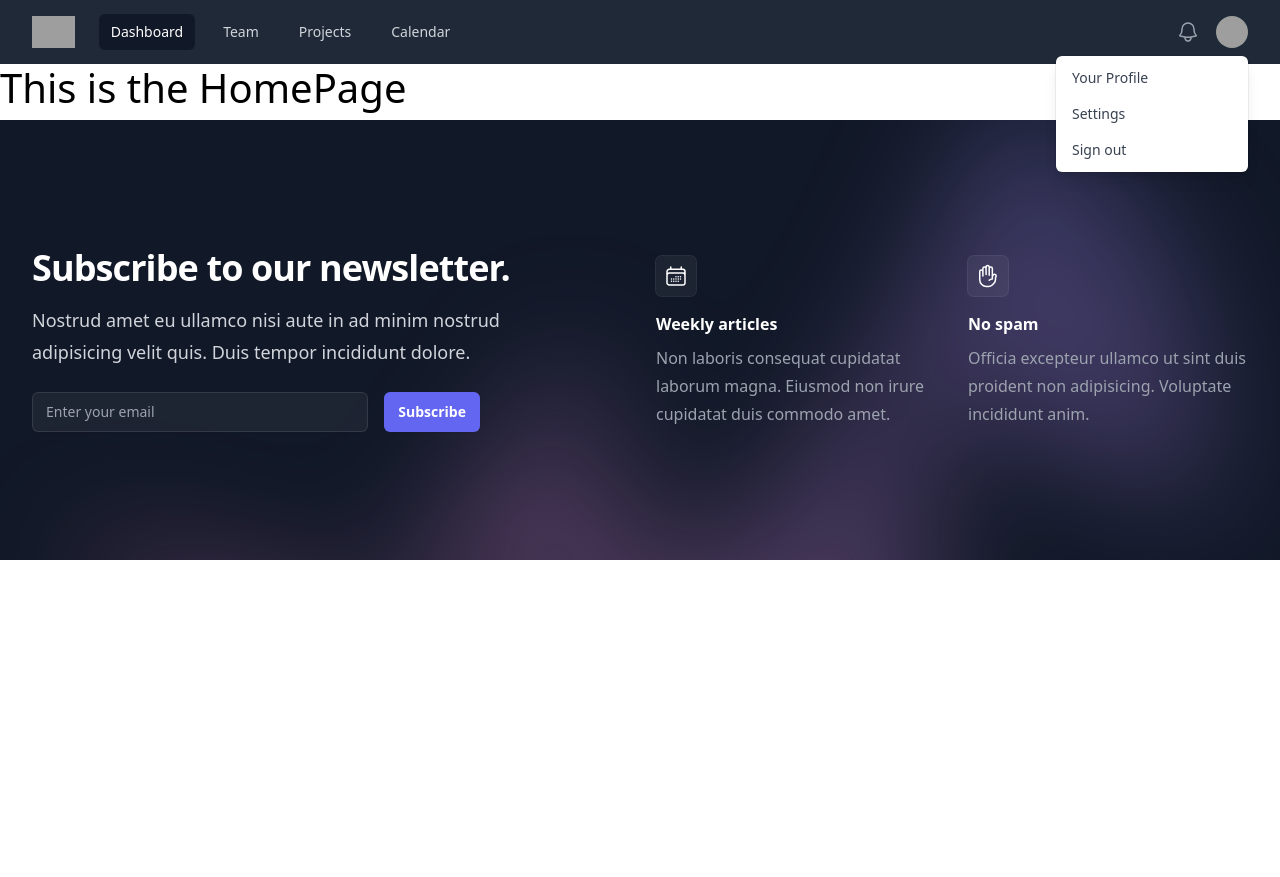
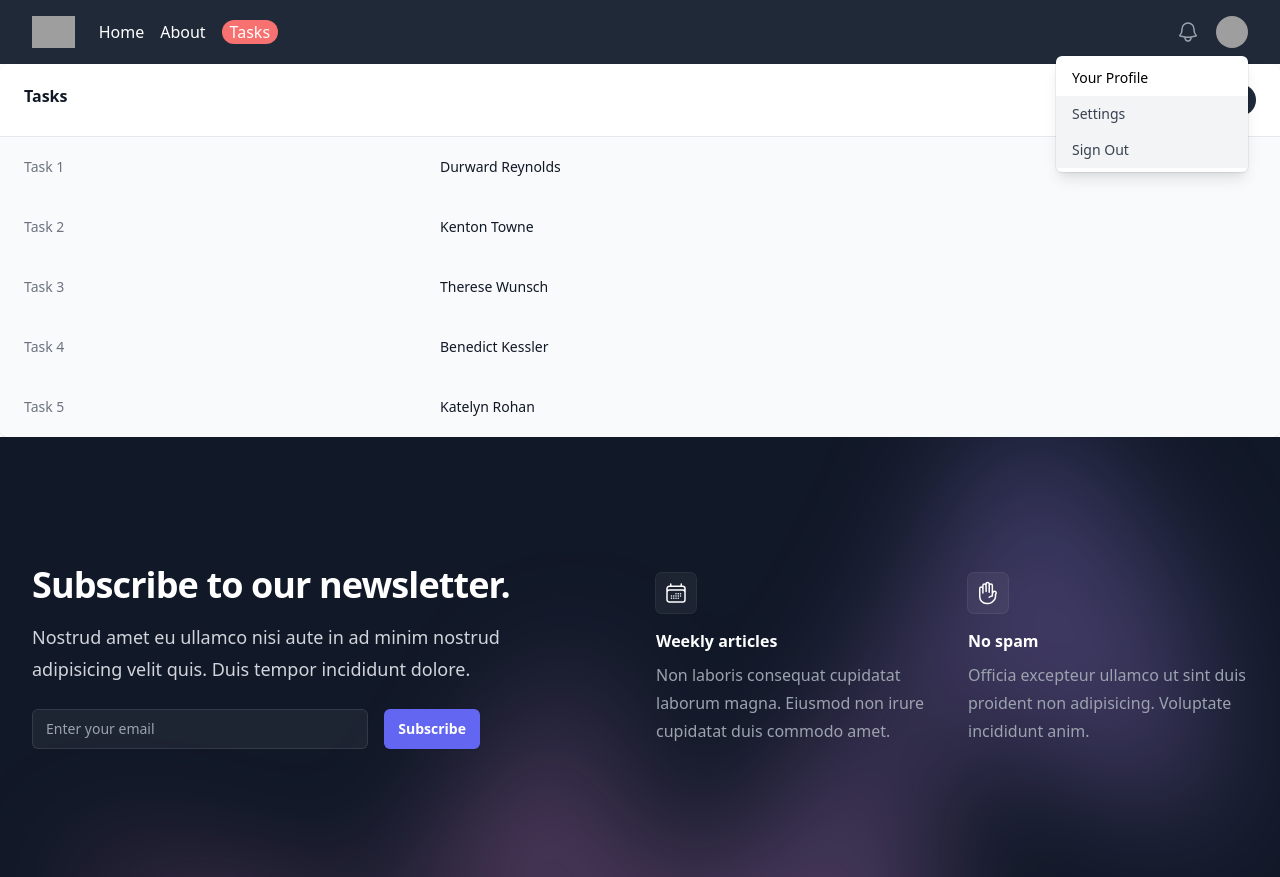
Before and after one commit to VikasRana007666/vite-react-base, a React (Vite) app: page /tasks in a window 1280 px wide. Both pictures are taken after a click on the button "Open user menu". Before the commit the page ends 800 px from the top, so only its background shows below. Built offline with nearby package versions, Linux system fonts and the light colour scheme; grey boxes are pictures that could not be loaded.

Commit message:
react router installed and setup successfully!

```diff
--- a/package.json
+++ b/package.json
@@ -13,7 +13,8 @@
     "@heroicons/react": "^2.0.17",
     "axios": "^1.3.4",
     "react": "^18.2.0",
-    "react-dom": "^18.2.0"
+    "react-dom": "^18.2.0",
+    "react-router-dom": "^6.10.0"
   },
   "devDependencies": {
     "@types/react": "^18.0.28",
--- a/src/App.jsx
+++ /dev/null
@@ -1,9 +0,0 @@
-import Home from "./pages/home";
-
-export default function App() {
-  return (
-    <div>
-      <Home></Home>
-    </div>
-  );
-}
--- a/src/components/Header.jsx
+++ b/src/components/Header.jsx
@@ -1,17 +1,16 @@
 import { Fragment } from "react";
 import { Disclosure, Menu, Transition } from "@headlessui/react";
 import { Bars3Icon, BellIcon, XMarkIcon } from "@heroicons/react/24/outline";
+import { NavLink } from "react-router-dom";
 
 const navigation = [
-  { name: "Dashboard", href: "#", current: true },
-  { name: "Team", href: "#", current: false },
-  { name: "Projects", href: "#", current: false },
-  { name: "Calendar", href: "#", current: false },
+  { name: "Home", to: "/" },
+  { name: "About", to: "/about" },
+  { name: "Tasks", to: "/tasks" },
 ];
 
-function classNames(...classes) {
-  return classes.filter(Boolean).join(" ");
-}
+const active = "mt-1 px-2 bg-red-400 text-white rounded-full";
+const inActive = "mt-1 text-white";
 
 export default function Header() {
   return (
@@ -45,21 +44,17 @@ export default function Header() {
                   />
                 </div>
                 <div className="hidden sm:ml-6 sm:block">
-                  <div className="flex space-x-4">
+                  <div className="flex space-x-4 items-center">
                     {navigation.map((item) => (
-                      <a
+                      <NavLink
                         key={item.name}
-                        href={item.href}
-                        className={classNames(
-                          item.current
-                            ? "bg-gray-900 text-white"
-                            : "text-gray-300 hover:bg-gray-700 hover:text-white",
-                          "rounded-md px-3 py-2 text-sm font-medium"
-                        )}
-                        aria-current={item.current ? "page" : undefined}
+                        to={item.to}
+                        className={({ isActive }) =>
+                          isActive ? active : inActive
+                        }
                       >
                         {item.name}
-                      </a>
+                      </NavLink>
                     ))}
                   </div>
                 </div>
@@ -96,43 +91,39 @@ export default function Header() {
                   >
                     <Menu.Items className="absolute right-0 z-10 mt-2 w-48 origin-top-right rounded-md bg-white py-1 shadow-lg ring-1 ring-black ring-opacity-5 focus:outline-none">
                       <Menu.Item>
-                        {({ active }) => (
-                          <a
-                            href="#"
-                            className={classNames(
-                              active ? "bg-gray-100" : "",
-                              "block px-4 py-2 text-sm text-gray-700"
-                            )}
-                          >
-                            Your Profile
-                          </a>
-                        )}
+                        <NavLink
+                          to={`#`}
+                          className={`${({ isActive }) =>
+                            isActive
+                              ? "bg-gray-100 block px-4 py-2 text-sm text-gray-700"
+                              : "block px-4 py-2 text-sm text-gray-700"}`}
+                        >
+                          Your Profile
+                        </NavLink>
                       </Menu.Item>
                       <Menu.Item>
-                        {({ active }) => (
-                          <a
-                            href="#"
-                            className={classNames(
-                              active ? "bg-gray-100" : "",
-                              "block px-4 py-2 text-sm text-gray-700"
-                            )}
-                          >
-                            Settings
-                          </a>
-                        )}
+                        <NavLink
+                          to={`#`}
+                          className={({ isActive }) =>
+                            isActive
+                              ? "bg-gray-100 block px-4 py-2 text-sm text-gray-700"
+                              : "block px-4 py-2 text-sm text-gray-700"
+                          }
+                        >
+                          Settings
+                        </NavLink>
                       </Menu.Item>
                       <Menu.Item>
-                        {({ active }) => (
-                          <a
-                            href="#"
-                            className={classNames(
-                              active ? "bg-gray-100" : "",
-                              "block px-4 py-2 text-sm text-gray-700"
-                            )}
-                          >
-                            Sign out
-                          </a>
-                        )}
+                        <NavLink
+                          to={`#`}
+                          className={({ isActive }) =>
+                            isActive
+                              ? "bg-gray-100 block px-4 py-2 text-sm text-gray-700"
+                              : "block px-4 py-2 text-sm text-gray-700"
+                          }
+                        >
+                          Sign Out
+                        </NavLink>
                       </Menu.Item>
                     </Menu.Items>
                   </Transition>
@@ -144,20 +135,17 @@ export default function Header() {
           <Disclosure.Panel className="sm:hidden">
             <div className="space-y-1 px-2 pb-3 pt-2">
               {navigation.map((item) => (
-                <Disclosure.Button
+                <NavLink
                   key={item.name}
-                  as="a"
-                  href={item.href}
-                  className={classNames(
-                    item.current
-                      ? "bg-gray-900 text-white"
-                      : "text-gray-300 hover:bg-gray-700 hover:text-white",
-                    "block rounded-md px-3 py-2 text-base font-medium"
-                  )}
-                  aria-current={item.current ? "page" : undefined}
+                  to={item.to}
+                  className={({ isActive }) =>
+                    isActive
+                      ? "bg-gray-900 text-white block rounded-md px-3 py-2 text-base font-medium"
+                      : "text-gray-300 hover:bg-gray-700 hover:text-white block rounded-md px-3 py-2 text-base font-medium"
+                  }
                 >
                   {item.name}
-                </Disclosure.Button>
+                </NavLink>
               ))}
             </div>
           </Disclosure.Panel>
--- a/src/main.jsx
+++ b/src/main.jsx
@@ -1,13 +1,30 @@
 import React from "react";
 import ReactDOM from "react-dom/client";
-import App from "./App";
 import "./index.css";
-import Layout from "./components/Layout";
+import { createBrowserRouter, RouterProvider } from "react-router-dom";
+
+// Pages
+import Home from "./pages/home";
+import About from "./pages/about";
+import Tasks from "./pages/tasks";
+
+const router = createBrowserRouter([
+  {
+    path: "/",
+    element: <Home />,
+  },
+  {
+    path: "/about",
+    element: <About />,
+  },
+  {
+    path: "/tasks",
+    element: <Tasks />,
+  },
+]);
 
 ReactDOM.createRoot(document.getElementById("root")).render(
   <React.StrictMode>
-    <Layout>
-      <App />
-    </Layout>
+    <RouterProvider router={router} />
   </React.StrictMode>
 );
--- a/src/pages/about.jsx
+++ b/src/pages/about.jsx
@@ -1,7 +1,9 @@
+import Layout from "../components/Layout";
+
 export default function About() {
   return (
-    <>
+    <Layout>
       <h1>This is the About</h1>
-    </>
+    </Layout>
   );
 }
--- a/src/pages/home.jsx
+++ b/src/pages/home.jsx
@@ -1,7 +1,9 @@
+import Layout from "../components/Layout";
+
 export default function Home() {
   return (
-    <>
+    <Layout>
       <h1>This is the HomePage</h1>
-    </>
+    </Layout>
   );
 }
--- a/src/pages/tasks.jsx
+++ b/src/pages/tasks.jsx
@@ -1,3 +1,5 @@
+import Layout from "../components/Layout";
+
 export default function Tasks() {
   const tasks = [
     { id: 1, task: "Durward Reynolds", unavailable: false },
@@ -8,6 +10,7 @@ export default function Tasks() {
   ];
 
   return (
+    <Layout>
       <div>
         <div className="overflow-hidden bg-white shadow sm:rounded-lg">
           <div className="px-4 py-5 sm:px-6 flex justify-between">
@@ -37,5 +40,6 @@ export default function Tasks() {
           </div>
         </div>
       </div>
+    </Layout>
   );
 }
```
Also changed, not shown: src/components/Footer.jsx (+0 -14 lines), 1 other file (tests, documents, lock files or other folders). Lines whose indentation alone changed are shown as unchanged.
